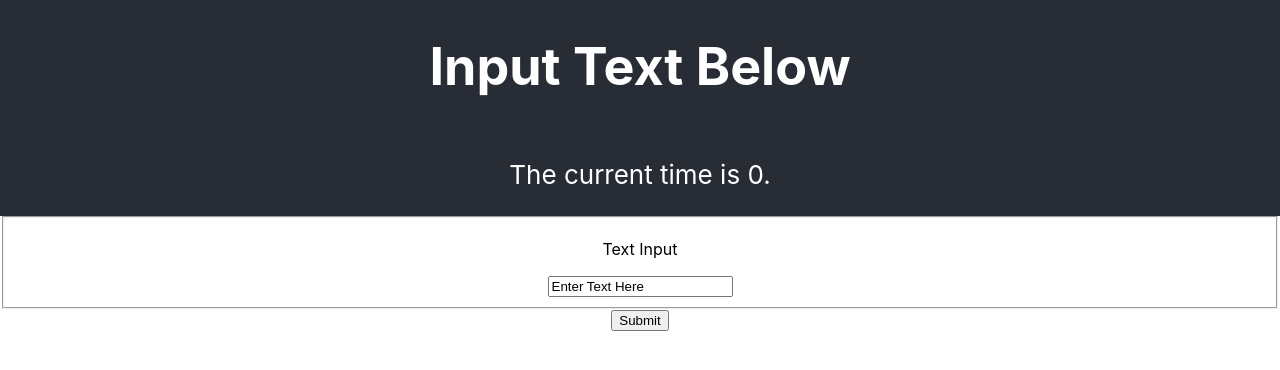
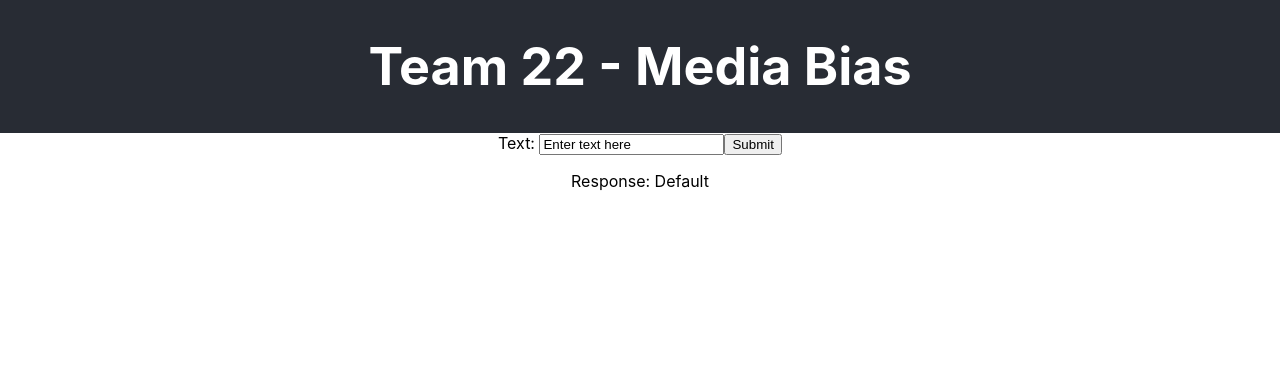
Before and after one commit to sadiela/contextcheck, a React (Create React App) app in the folder react-flask-app/: page / in a window 1280 px wide. Shown: the top 370 px of the page. Built offline with nearby package versions, Linux system fonts and the light colour scheme; no server answers.

Commit message:
Added communication between React and Flask. Also refactored some code

```diff
--- a/react-flask-app/package.json
+++ b/react-flask-app/package.json
@@ -6,13 +6,14 @@
     "@testing-library/jest-dom": "^5.11.6",
     "@testing-library/react": "^11.1.2",
     "@testing-library/user-event": "^12.2.2",
+    "axios": "^0.21.0",
     "react": "^17.0.1",
     "react-dom": "^17.0.1",
     "react-scripts": "4.0.0",
     "web-vitals": "^0.2.4"
   },
   "scripts": {
-	"start-api": "cd api && venv/bin/flask run --no-debugger",
+    "start-api": "cd api && venv/bin/flask run --no-debugger",
     "start": "react-scripts start",
     "build": "react-scripts build",
     "test": "react-scripts test",
--- a/react-flask-app/src/App.js
+++ b/react-flask-app/src/App.js
@@ -1,49 +1,26 @@
 import React, { useState, useEffect, useReducer } from 'react';
 import logo from './logo.svg';
 import './App.css';
-
-const formReducer = (state, event) => {
-    return {
-        ...state,
-        [event.target.name]: event.target.value
-    }
-}
+import Form from './Form.js';
+//
+//const formReducer = (state, event) => {
+//    return {
+//        ...state,
+//        [event.name]: event.value
+//    }
+//}
 
 function App() {
-  const [formData, setFormData] = useReducer(formReducer, {});
-  const [submitting, setSubmitting] = useState(false);
-  const [currentTime, setCurrentTime] = useState(0);
-  useEffect(() => {
-		  fetch('/time').then(res => res.json()).then(data => {
-				  setCurrentTime(data.time);
-		  });
-  }, []);
-  const handleSubmit = event => {
-    event.preventDefault();
-    setSubmitting(true);
-    setTimeout(() => {
-        setSubmitting(false);
-    }, 3000)
-  }
+//  const [formData, setFormData] = useReducer(formReducer, {});
+//  const [submitting, setSubmitting] = useState(false);
+//  const [currentResponse, setCurrentResponse] = useState(0);
 
   return (
     <div className="App">
       <header className="App-header">
-        <h1>Input Text Below</h1>
-		<p>The current time is {currentTime}.</p>
+        <h1>Team 22 - Media Bias</h1>
       </header>
-      {submitting &&
-        <div>Submitting...</div>
-      }
-      <form className="form" onSubmit={handleSubmit}>
-        <fieldset>
-            <label>
-                <p>Text Input</p>
-                <input defaultValue="Enter Text Here" onChange={setFormData}/>
-            </label>
-        </fieldset>
-        <button type="submit">Submit</button>
-      </form>
+      <Form/>
     </div>
   );
 }
--- /dev/null
+++ b/react-flask-app/src/Form.js
@@ -0,0 +1,40 @@
+import axios from 'axios';
+import React from 'react';
+class Form extends React.Component {
+    constructor(props) {
+        super(props);
+        this.state = {
+            text: "Enter text here",
+            response: "Default"
+        };
+
+        this.handleChange = this.handleChange.bind(this);
+        this.handleSubmit = this.handleSubmit.bind(this);
+    }
+    handleChange(event){
+        console.log("handleChange: " + event.target.value);
+        this.setState({text: event.target.value, response: event.target.response});
+    }
+    handleSubmit(event){
+        event.preventDefault();
+        const myText = this.state.text;
+        console.log("Input: " + myText);
+        axios.post("/result", {myText})
+            .then(res => {
+                this.setState({response: res.data.text});
+                console.log("Output: " + res.data.text);
+            });
+    }
+    render(){
+        return(
+            <form onSubmit={this.handleSubmit}>
+                <label>
+                    Text: <input key="text-input" type="text" value={this.state.text} onChange={this.handleChange} />
+                </label>
+                <input type="submit" value="Submit"/>
+                <p>Response: {this.state.response}</p>
+            </form>
+        );
+    }
+}
+export default Form;
```
Also changed, not shown: 2 other files (tests, documents, lock files or other folders).
